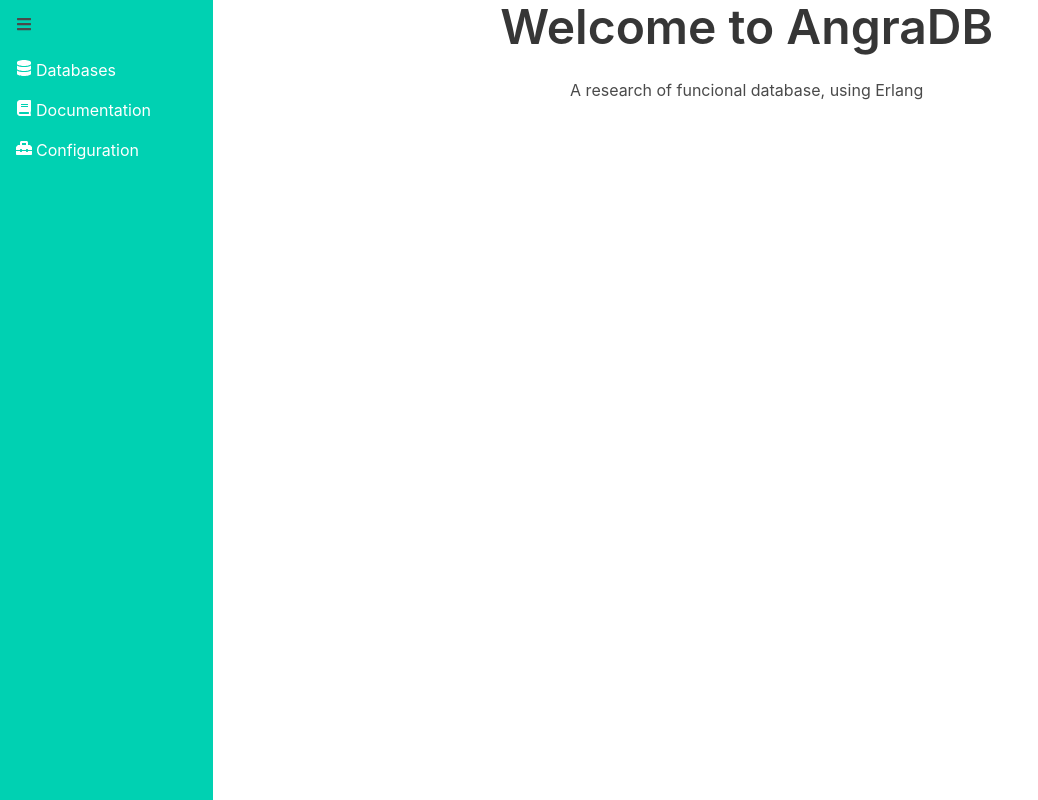
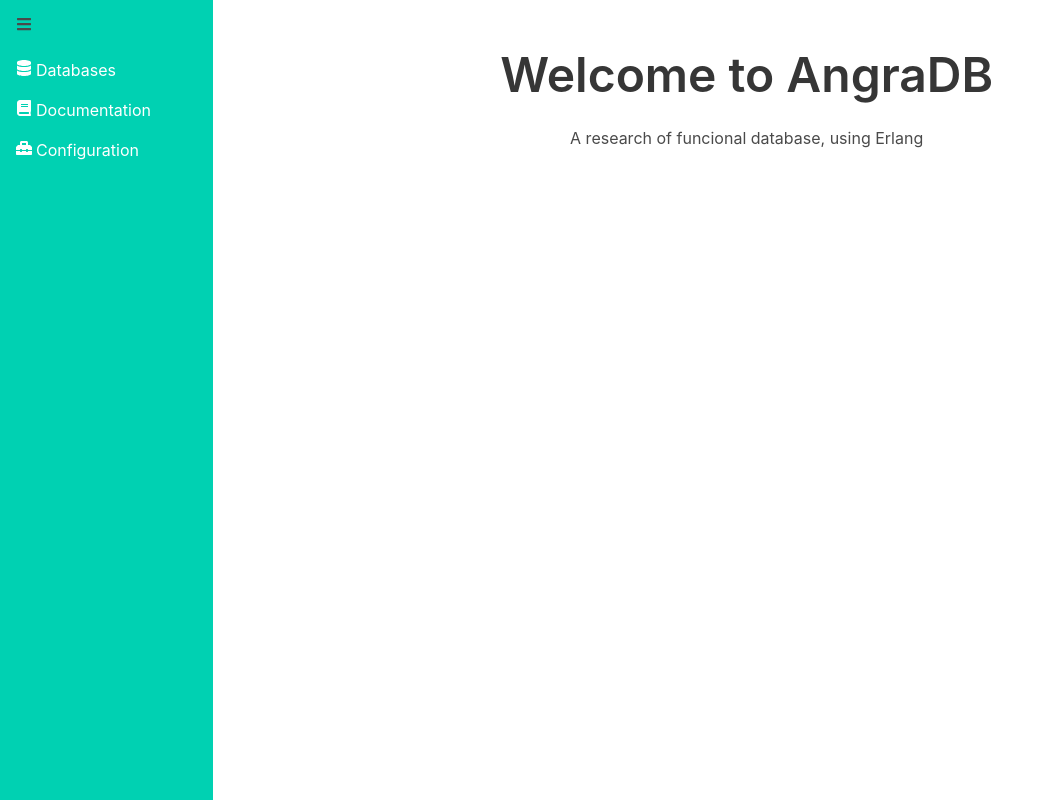
Before and after one commit to Angra-DB/frontend, a Vue app: page / in a window 1280 px wide. Shown: the whole page, without its empty margins (0-1038 px from the left). Built offline with nearby package versions, Linux system fonts and the light colour scheme.

Commit message:
Adding section style to home page

```diff
--- a/src/pages/homepage/HomePage.vue
+++ b/src/pages/homepage/HomePage.vue
@@ -1,8 +1,10 @@
 <template>
+<section class="section">
     <article class="content has-text-centered">
     <h1 class="title is-1">Welcome to AngraDB</h1>
     <p>A research of funcional database, using Erlang</p>
     </article>
+</section>
 </template>
 
 <script>
```
